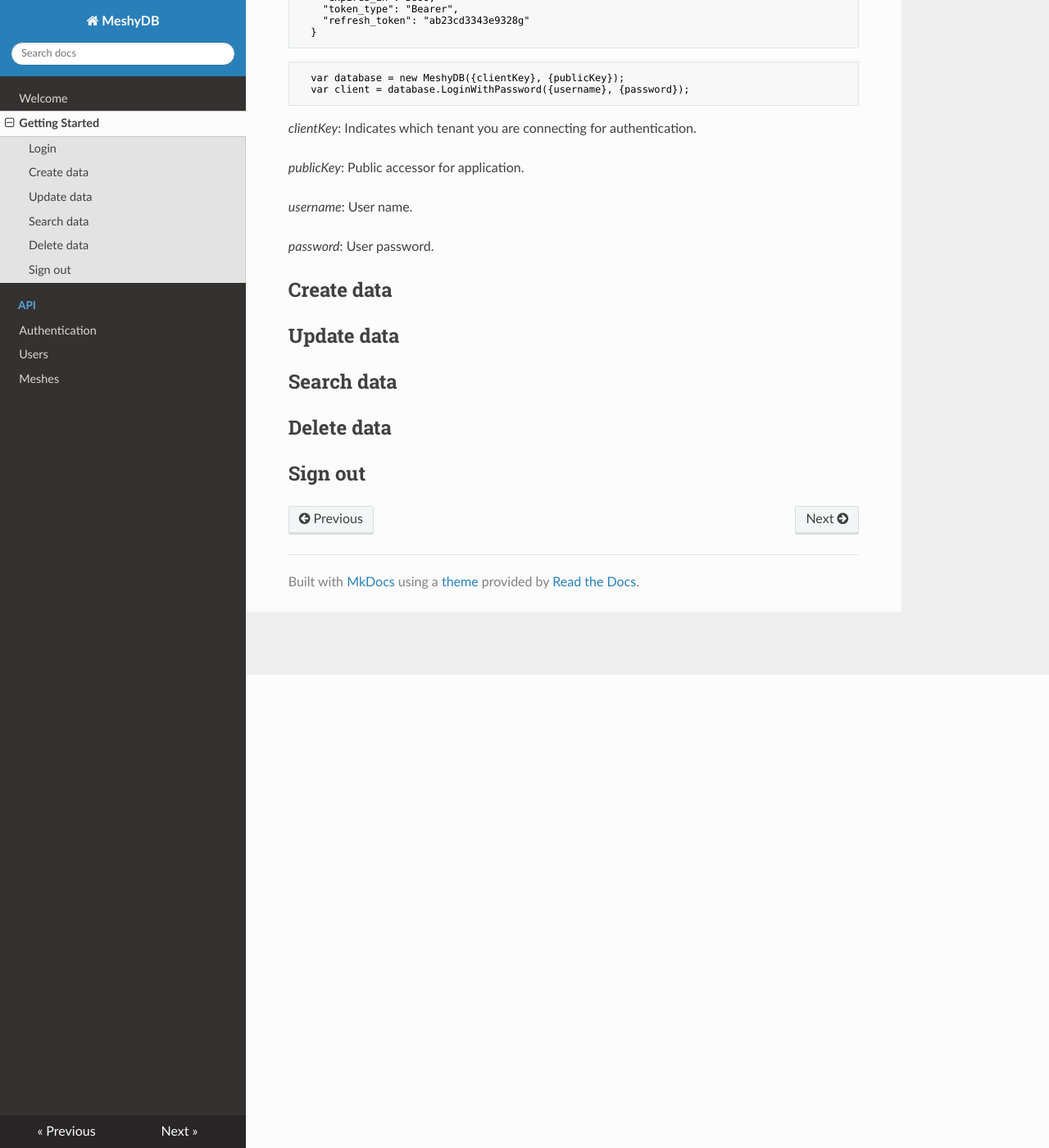
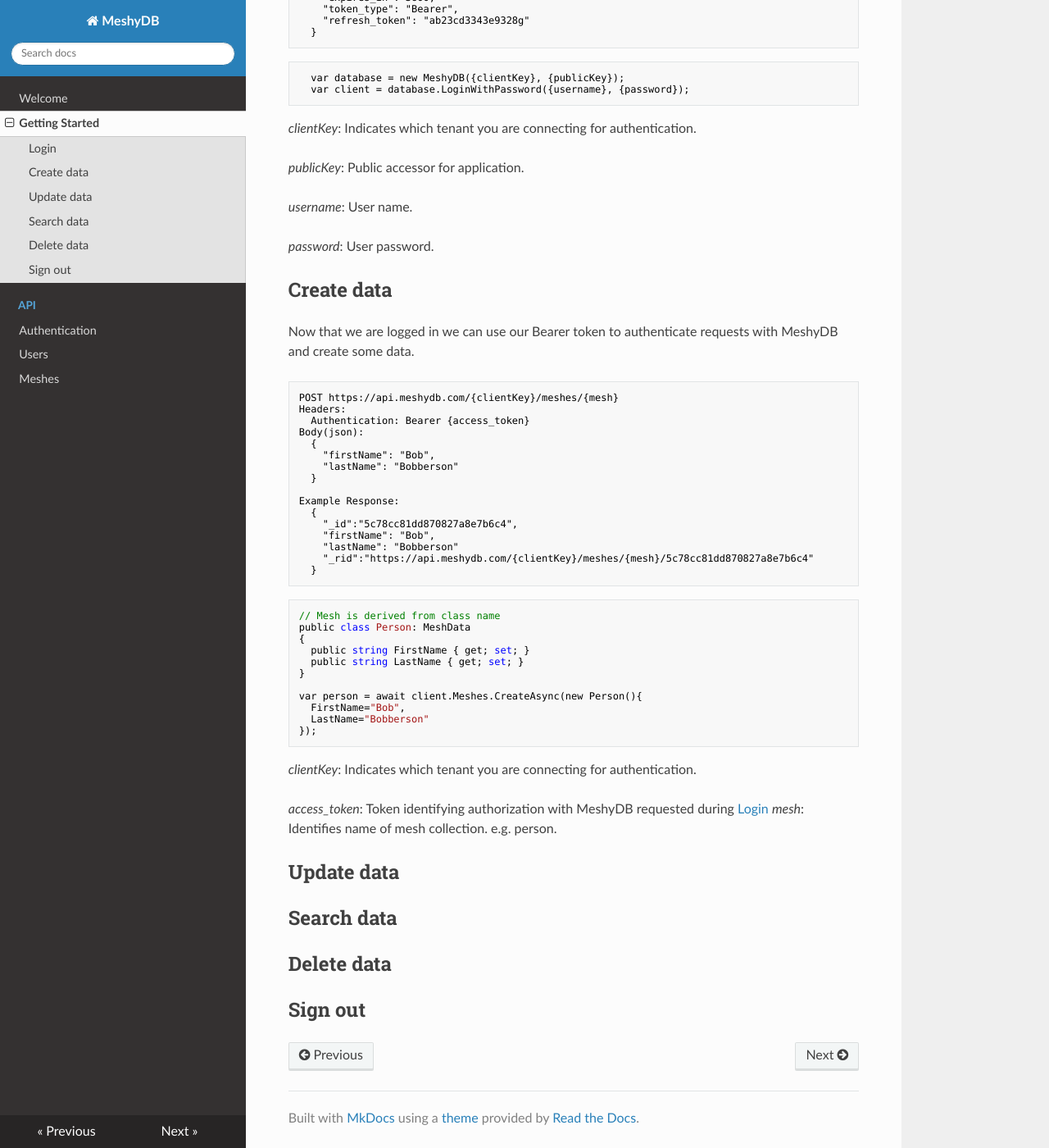
Before and after one commit to yetisoftworks/MeshyDB.SDK, an MkDocs documentation site: the page built from docs/gettingstarted.md, in a window 1280 px wide and 1400 px high, scrolled down 577 px. Shown: the whole window at 82% size. Built offline with MkDocs 1.6.1, drawn with Linux system fonts in a browser that asks for light colours; nearby versions of some CDN libraries.

Commit message:
Update gettingstarted.md

````diff
--- a/docs/gettingstarted.md
+++ b/docs/gettingstarted.md
@@ -40,6 +40,48 @@ _password_:
   User password.
 
 ## Create data
+Now that we are logged in we can use our Bearer token to authenticate requests with MeshyDB and create some data.
+
+``` rest
+POST https://api.meshydb.com/{clientKey}/meshes/{mesh}
+Headers:
+  Authentication: Bearer {access_token}
+Body(json):
+  {
+    "firstName": "Bob",
+    "lastName": "Bobberson"
+  }
+
+Example Response:
+  {
+    "_id":"5c78cc81dd870827a8e7b6c4",
+    "firstName": "Bob",
+    "lastName": "Bobberson"
+    "_rid":"https://api.meshydb.com/{clientKey}/meshes/{mesh}/5c78cc81dd870827a8e7b6c4"
+  }
+```
+
+```c#
+// Mesh is derived from class name
+public class Person: MeshData
+{
+  public string FirstName { get; set; }
+  public string LastName { get; set; }
+}
+
+var person = await client.Meshes.CreateAsync(new Person(){
+  FirstName="Bob",
+  LastName="Bobberson"
+});
+```
+
+_clientKey_:
+  Indicates which tenant you are connecting for authentication.
+
+ _access_token_:
+  Token identifying authorization with MeshyDB requested during [Login](Login)
+_mesh_:
+  Identifies name of mesh collection. e.g. person.
 
 ## Update data
 
````
